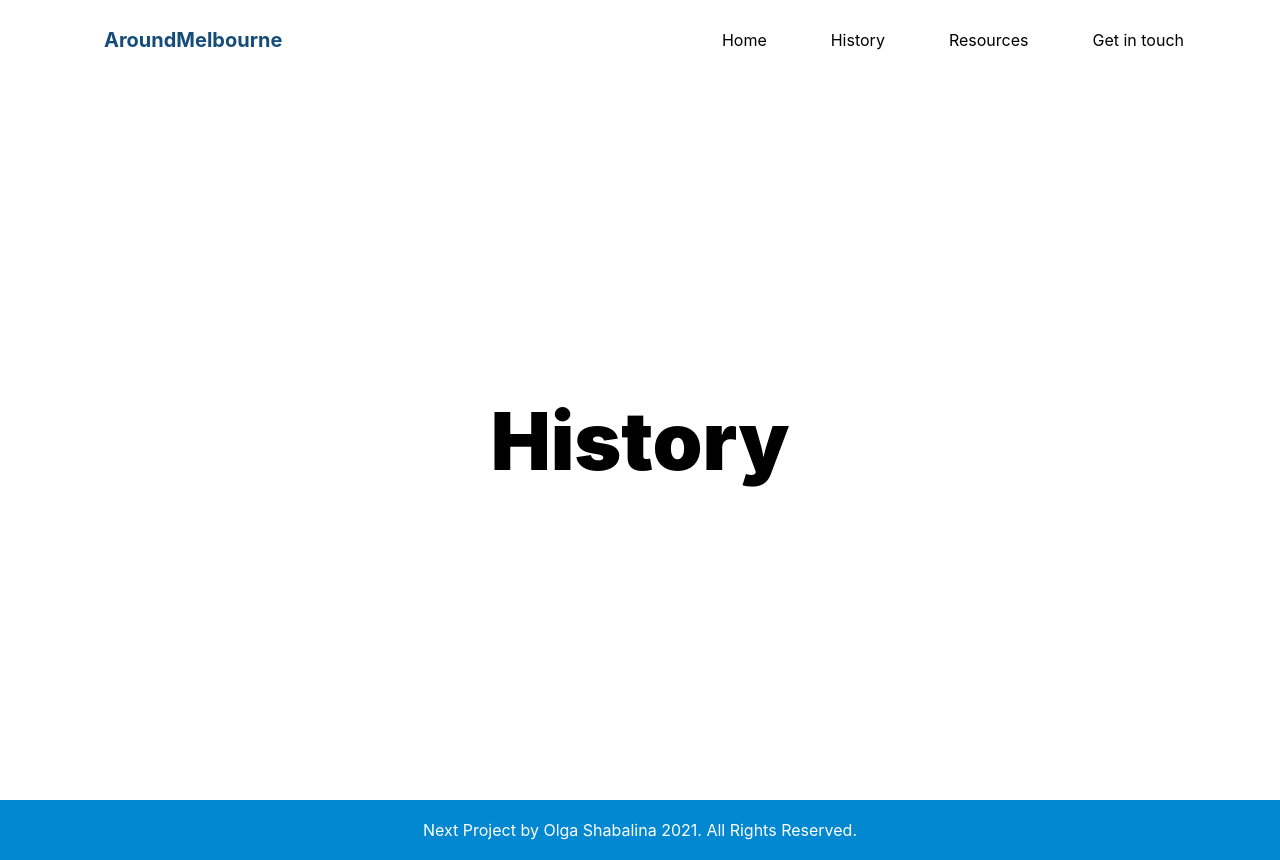
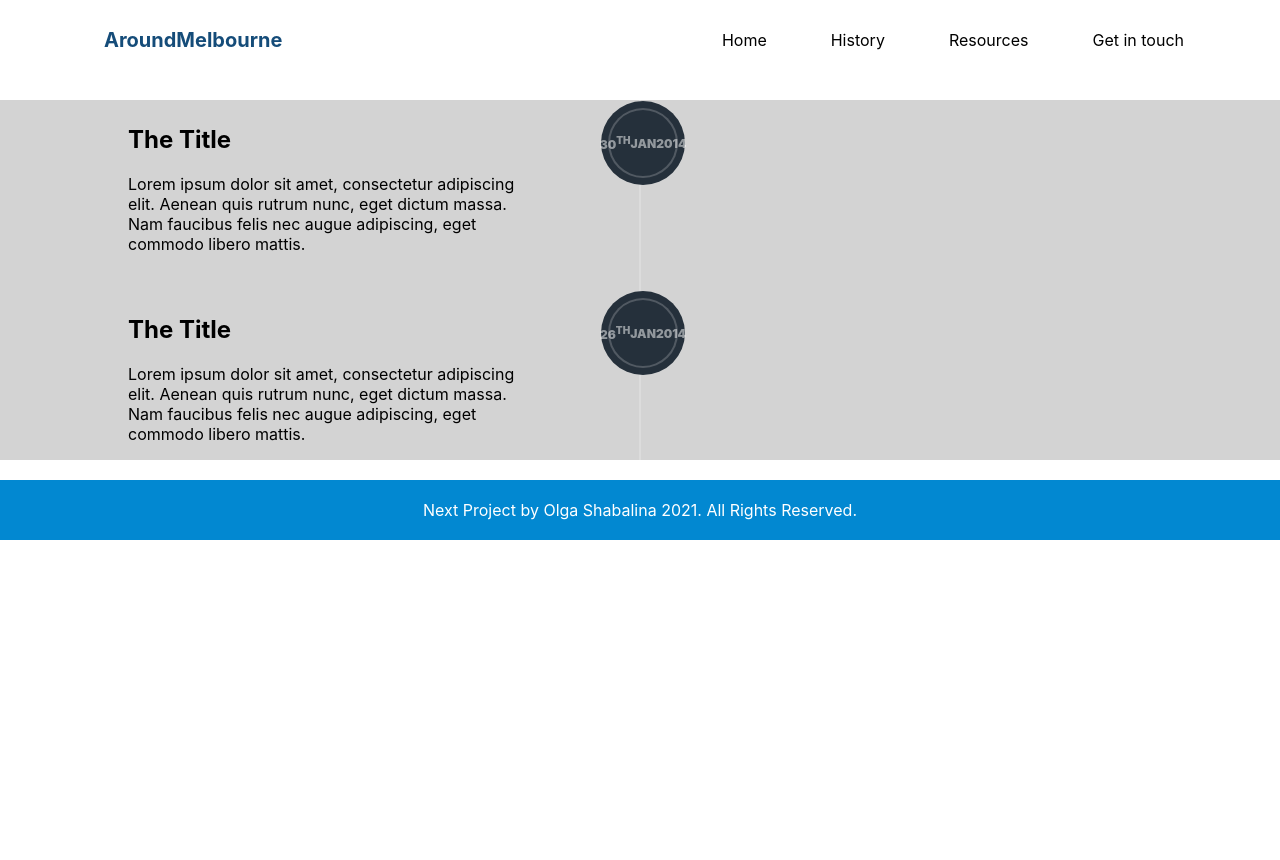
Before and after one commit to OlaShabalina/React-Next-JS-Website, a Next.js app: page /history in a window 1280 px wide. After the commit the page ends 800 px from the top, so only its background shows below. Built offline with nearby package versions, Linux system fonts and the light colour scheme.

Commit message:
created a vertical timeline for the history page using html structure and styled elements

```diff
--- a/pages/history.js
+++ b/pages/history.js
@@ -1,32 +1,102 @@
 import Head from 'next/head';
 import styled from 'styled-components';
 
-const Hero = styled.div`
+const Container = styled.div`
+  background-color: lightgray;
+`
+
+const Timeline = styled.div`
+  width: 80%;
+  margin: 20px auto;
+  position: relative;
+
+  &::before {
+  content: '';
+  display: block;
+  position: absolute;
+  left: 50%;
+  top: 0;
+  margin: 0 0 0 -1px;
+  width: 2px;
+  height: 100%;
+  background: rgba(255,255,255,0.2);
+  }
+`
+
+const Article = styled.article`
+  width: 100%;
+  margin: 0 0 20px 0;
+  position: relative;
+
+  &::after {
+  content: '';
+  display: block;
+  clear: both;
+  }
+`
+
+const DateCircle = styled.div`
+  width: 40%;
+  float: left;
+  margin: 5px 0 0 0;
+  border-radius: 6px;
+`
+
+const Date = styled.span`
   display: flex;
-  height: 90vh;
   justify-content: center;
   align-items: center;
-  background-color: white;
-`
-
-const Heading = styled.h1`
-  color: black;
-  font-size: 5rem;
+  width: 70px;
+  height: 70px;
+  padding: 5px 0;
+  position: absolute;
+  top: 5%;
+  left: 50%;
+  margin: 0 0 0 -32px;
+  border-radius: 100%;
+  font-size: 12px;
   font-weight: 900;
+  text-transform: uppercase;
+  background: #25303B;
+  color: rgba(255,255,255,0.5);
+  border: 2px solid rgba(255,255,255,0.2);
+  box-shadow: 0 0 0 7px #25303B;
 `
 
 export default function History() {
   return (
     <>
       <Head>
-        <title>Our team</title>
+        <title>History</title>
         <meta name="description" content="Generated by create next app" />
         <link rel="icon" href="/favicon.ico" />
       </Head>
-      <Hero>
-        <Heading>History</Heading>
-      </Hero>
-
+      <Container>
+      <Timeline>
+        <Article>
+          <DateCircle>
+            <Date>
+              <span class="day">30<sup>th</sup></span>
+              <span class="month">Jan</span>
+              <span class="year">2014</span>
+            </Date>
+            <h2>The Title</h2>
+            <p>Lorem ipsum dolor sit amet, consectetur adipiscing elit. Aenean quis rutrum nunc, eget dictum massa. Nam faucibus felis nec augue adipiscing, eget commodo libero mattis.</p>
+          </DateCircle>
+        </Article>
+        <Article>
+          <DateCircle>
+            <Date>
+              <span class="day">26<sup>th</sup></span>
+              <span class="month">Jan</span>
+              <span class="year">2014</span>
+            </Date>
+            <h2>The Title</h2>
+            <p>Lorem ipsum dolor sit amet, consectetur adipiscing elit. Aenean quis rutrum nunc, eget dictum massa. Nam faucibus felis nec augue adipiscing, eget commodo libero mattis.</p>
+          </DateCircle>
+        </Article>
+      </Timeline>
+      </Container>
     </>
   )
 }
--- a/styles/globals.css
+++ b/styles/globals.css
@@ -1,5 +1,6 @@
 html,
 body {
+  overflow-x: hidden;
   padding: 0;
   margin: 0;
   font-family: -apple-system, BlinkMacSystemFont, Segoe UI, Roboto, Oxygen,
```
Also changed, not shown: styles/Home.module.css (line endings or trailing spaces).
